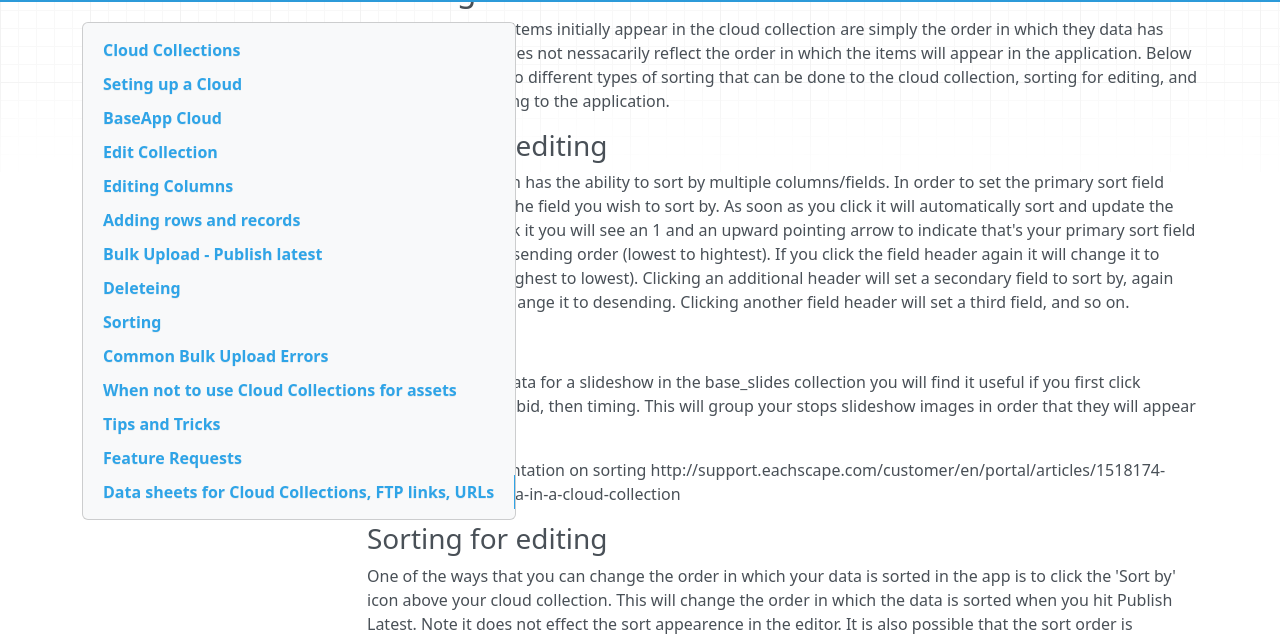
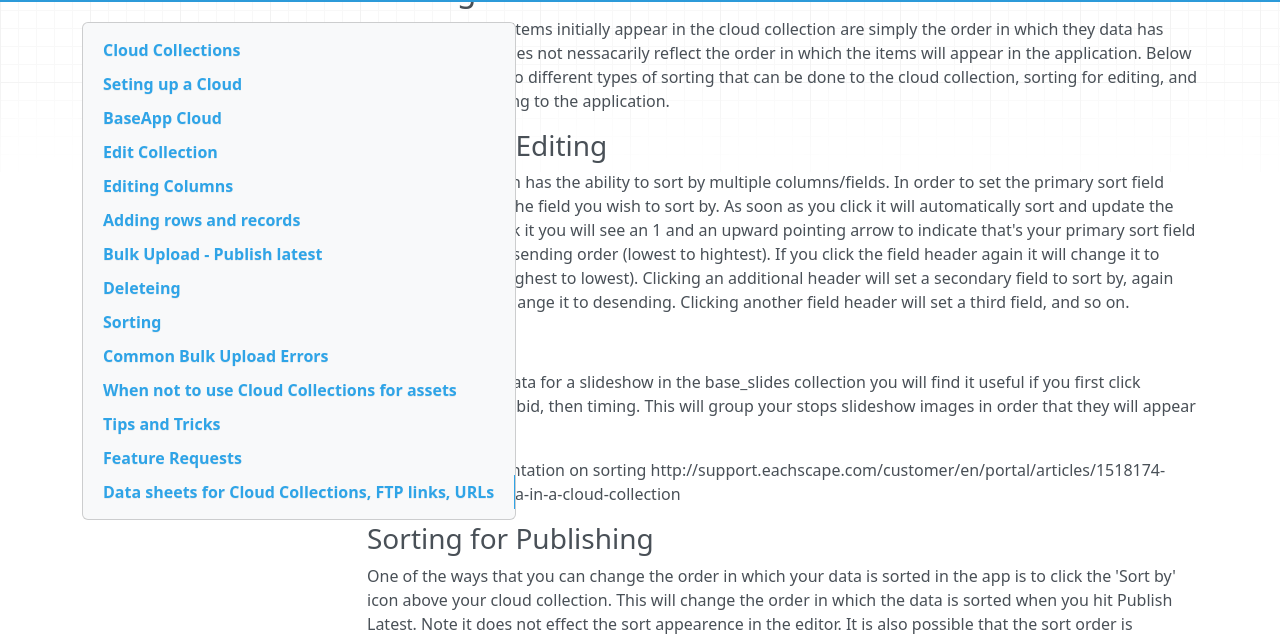
Before and after one commit to denovo/Antenna-faq, an MkDocs documentation site: the page built from docs/CloudCollectionsandData.md, in a window 1280 px wide and 900 px high, scrolled down 3398 px. Shown: the part 134-774 px from the top of the window. Built offline with MkDocs 1.6.1, drawn with Linux system fonts in a browser that asks for light colours; nearby versions of some CDN libraries; old or Windows-style settings are respelled for this version of MkDocs.

Commit message:
Update CloudCollectionsandData.md

```diff
--- a/docs/CloudCollectionsandData.md
+++ b/docs/CloudCollectionsandData.md
@@ -119,7 +119,7 @@ Your browser does not support the video tag.
 
 The order in which items initially appear in the cloud collection are simply the order in which they data has been inputted. It does not nessacarily reflect the order in which the items will appear in the application. Below we will cover the two different types of sorting that can be done to the cloud collection, sorting for editing, and sorting for publishing to the application.
 
-### Sorting for editing
+### Sorting for Editing
 
 The Cloud Collection has the ability to sort by multiple columns/fields. In order to set the primary sort field click the header of the field you wish to sort by. As soon as you click it will automatically sort and update the view. When you click it you will see an 1 and an upward pointing arrow to indicate that's your primary sort field and it's sorted in assending order (lowest to hightest). If you click the field header again it will change it to desending order (highest to lowest). Clicking an additional header will set a secondary field to sort by, again you can click it to change it to desending. Clicking another field header will set a third field, and so on.
 
@@ -129,7 +129,7 @@ Hints
 Eachscape documentation on sorting
 http://support.eachscape.com/customer/en/portal/articles/1518174-sort-and-search-data-in-a-cloud-collection
 
-### Sorting for editing
+### Sorting for Publishing
 
 One of the ways that you can change the order in which your data is sorted in the app is to click the 'Sort by' icon above your cloud collection. This will change the order in which the data is sorted when you hit Publish Latest. Note it does not effect the sort appearence in the editor. It is also possible that the sort order is overridden in the app. Please consult with your Interactive Designer if you are not seeing your sort changes reflected in the app.
 
```
